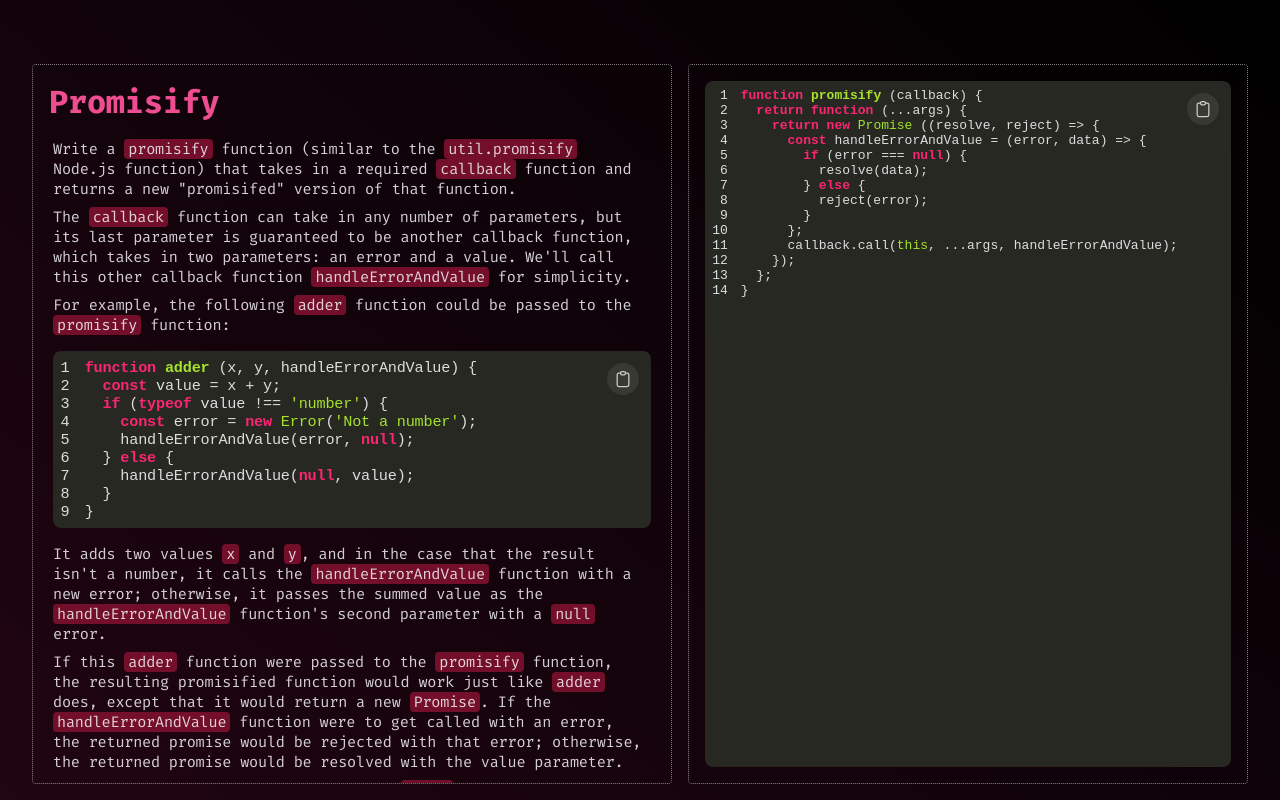
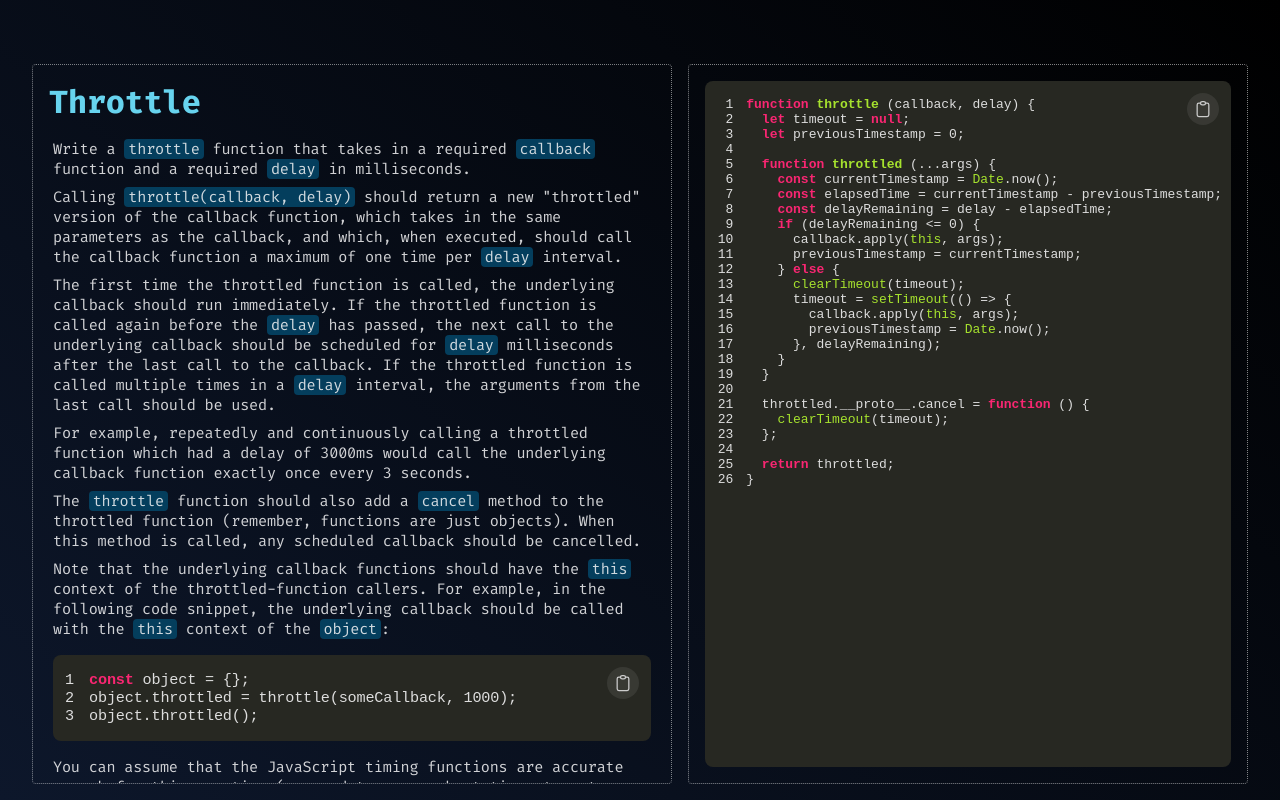
Before and after one commit to DemonDaddy22/frontend-expert, a React (Create React App) app: page / in a window 1280 px wide. Built offline with nearby package versions, Linux system fonts and the light colour scheme.

Commit message:
Implement Throttle exercise

```diff
--- a/src/App.tsx
+++ b/src/App.tsx
@@ -1,13 +1,13 @@
 import React from 'react';
 import './App.scss';
-import Promisify from './components/Promisify';
+import Throttle from './components/Throttle';
 import ThemeContextProvider from './context/ThemeContext';
 
 function App() {
   return (
     <ThemeContextProvider>
       <div className="container">
-        <Promisify />
+        <Throttle />
       </div>
     </ThemeContextProvider>
   );
--- /dev/null
+++ b/src/components/Throttle/codeBlocks.ts
@@ -0,0 +1,58 @@
+export const contextExample = `const object = {};
+object.throttled = throttle(someCallback, 1000);
+object.throttled();`;
+
+export const sampleUsage1 = `const throttled = throttle(console.log, 3000);
+document.addEventListener('keypress', () => throttled(currentTime));
+
+// currentTime = 0ms - user starts typing.
+// Callback function fires immediately: logs the currentTime at the last keypress, which was 0ms.
+// currentTime = 1000ms - user stops typing.
+// currentTime = 3000ms - 3000ms have elapsed since last log.
+// Callback function fires immediately: logs the currentTime at the last keypress, which was 1000ms.
+// currentTime = 7000ms - user starts typing.
+// Callback function fires immediately: logs the currentTime at the last keypress, which was 7000ms.
+// currentTime = 9000ms - user stops typing.
+// currentTime = 10000ms - 3000ms have elapsed since last log.`;
+
+export const sampleUsage2 = `const throttled = throttle(console.log, 3000);
+document.addEventListener('keypress', () => throttled(currentTime));
+
+// currentTime = 0ms - user starts typing.
+// Callback function fires immediately: logs the currentTime at the last keypress, which was 0ms.
+// currentTime = 1000ms - user stops typing.
+// currentTime = 2000ms - throttled.cancel() is called.
+// currentTime = 4000ms - user starts typing.
+// Callback function fires immediately: logs the currentTime at the last keypress, which was 4000ms.
+// currentTime = 5000ms - user stops typing; then throttled.cancel() is called.
+// currentTime = 7000ms - user starts typing.
+// Callback function fires immediately: logs the currentTime at the last keypress, which was 7000ms.
+// currentTime = 8000ms - user stops typing.
+// currentTime = 9000ms - throttled.cancel() is called.`;
+
+export const solutionCode = `function throttle (callback, delay) {
+  let timeout = null;
+  let previousTimestamp = 0;
+
+  function throttled (...args) {
+    const currentTimestamp = Date.now();
+    const elapsedTime = currentTimestamp - previousTimestamp;
+    const delayRemaining = delay - elapsedTime;
+    if (delayRemaining <= 0) {
+      callback.apply(this, args);
+      previousTimestamp = currentTimestamp;
+    } else {
+      clearTimeout(timeout);
+      timeout = setTimeout(() => {
+        callback.apply(this, args);
+        previousTimestamp = Date.now();
+      }, delayRemaining);
+    }
+  }
+
+  throttled.__proto__.cancel = function () {
+    clearTimeout(timeout);
+  };
+
+  return throttled;
+}`;
--- /dev/null
+++ b/src/components/Throttle/index.tsx
@@ -0,0 +1,79 @@
+import React from 'react';
+import { PROJECT_COLORS } from '../../constants/theme';
+import ProjectPage from '../ProjectPage';
+import QuestionDetails from '../QuestionDetails';
+import CodeBlock from '../UI/CodeBlock';
+import { contextExample, sampleUsage1, sampleUsage2, solutionCode } from './codeBlocks';
+import classes from './styles.module.scss';
+
+const Throttle: React.FC<Props> = () => {
+  return (
+    <ProjectPage background={PROJECT_COLORS.PROJECT19.background} containerClassName={classes.pageContainer}>
+      <QuestionDetails
+        title='Throttle'
+        titleClassName={classes.questionTitle}
+        containerClassName={classes.questionDetails}
+        descriptionClassName={classes.questionDescription}>
+        <p>
+          Write a <span className={classes.questionDescriptionHighlight}>throttle</span> function that takes in a
+          required <span className={classes.questionDescriptionHighlight}>callback</span> function and a required{' '}
+          <span className={classes.questionDescriptionHighlight}>delay</span> in milliseconds.
+        </p>
+        <p>
+          Calling <span className={classes.questionDescriptionHighlight}>throttle(callback, delay)</span> should return
+          a new "throttled" version of the callback function, which takes in the same parameters as the callback, and
+          which, when executed, should call the callback function a maximum of one time per{' '}
+          <span className={classes.questionDescriptionHighlight}>delay</span> interval.
+        </p>
+        <p>
+          The first time the throttled function is called, the underlying callback should run immediately. If the
+          throttled function is called again before the{' '}
+          <span className={classes.questionDescriptionHighlight}>delay</span> has passed, the next call to the
+          underlying callback should be scheduled for{' '}
+          <span className={classes.questionDescriptionHighlight}>delay</span> milliseconds after the last call to the
+          callback. If the throttled function is called multiple times in a{' '}
+          <span className={classes.questionDescriptionHighlight}>delay</span> interval, the arguments from the last call
+          should be used.
+        </p>
+        <p>
+          For example, repeatedly and continuously calling a throttled function which had a delay of 3000ms would call
+          the underlying callback function exactly once every 3 seconds.
+        </p>
+        <p>
+          The <span className={classes.questionDescriptionHighlight}>throttle</span> function should also add a{' '}
+          <span className={classes.questionDescriptionHighlight}>cancel</span> method to the throttled function
+          (remember, functions are just objects). When this method is called, any scheduled callback should be
+          cancelled.
+        </p>
+        <p>
+          Note that the underlying callback functions should have the{' '}
+          <span className={classes.questionDescriptionHighlight}>this</span> context of the throttled-function callers.
+          For example, in the following code snippet, the underlying callback should be called with the{' '}
+          <span className={classes.questionDescriptionHighlight}>this</span> context of the{' '}
+          <span className={classes.questionDescriptionHighlight}>object</span>:
+        </p>
+        <div className={classes.codeWrapper}>
+          <CodeBlock codeString={contextExample} />
+        </div>
+        <p>
+          You can assume that the JavaScript timing functions are accurate enough for this question (no need to worry
+          about timeouts not firing at exact times). You also don't need to save the return value of the throttled
+          function; it can return <span className={classes.questionDescriptionHighlight}>undefined</span>.
+        </p>
+        <div className={classes.codeWrapper}>
+          <h3 className={classes.codeBlockHeader}>Sample Usage #1</h3>
+          <CodeBlock codeString={sampleUsage1} />
+        </div>
+        <div className={classes.codeWrapper}>
+          <h3 className={classes.codeBlockHeader}>Sample Usage #2</h3>
+          <CodeBlock codeString={sampleUsage2} />
+        </div>
+      </QuestionDetails>
+      <section className={classes.solutionContainer}>
+        <CodeBlock codeString={solutionCode} containerClassName={classes.fullHeight} />
+      </section>
+    </ProjectPage>
+  );
+};
+
+export default Throttle;
--- /dev/null
+++ b/src/components/Throttle/styles.module.scss
@@ -0,0 +1,63 @@
+@import '../../constants/theme.scss';
+@import '../../utils/mixins.scss';
+
+.pageContainer {
+  @media screen and (min-width: 992px) {
+    overflow-y: hidden;
+  }
+}
+
+.questionDetails {
+  @media screen and (min-width: 992px) {
+    max-width: 40rem;
+    max-height: 90vh;
+    overflow-y: auto;
+  }
+}
+
+.questionDescription {
+  @include spacing (0 0.25rem);
+  word-break: break-word;
+  white-space: break-spaces;
+}
+
+.questionTitle {
+  color: $project-header-19;
+}
+
+.break {
+  @include spacing ($margin: 0.5rem 0);
+}
+
+.questionDescriptionHighlight {
+  @include spacing (0 0.25rem);
+  background-color: $project-highlight-19;
+  border-radius: 0.25rem;
+}
+
+.codeWrapper {
+  @include spacing (0.5rem 0);
+}
+
+.codeBlockHeader {
+  @include spacing (0.5rem 0);
+  color: $white;
+}
+
+.solutionContainer {
+  @include spacing (1rem);
+  border: 1px dotted rgba($color: $white, $alpha: 0.5);
+  border-radius: 0.25rem;
+  align-self: stretch;
+  flex: 1;
+
+  @media screen and (min-width: 992px) {
+    overflow-y: auto;
+    max-width: 60rem;
+  }
+}
+
+.fullHeight {
+  @include spacing (0, 0);
+  height: 100%;
+}
--- a/src/components/UI/CodeBlock/styles.module.scss
+++ b/src/components/UI/CodeBlock/styles.module.scss
@@ -13,7 +13,7 @@
 }
 
 .codeBlock {
-  @include spacing (0.25rem 0.5rem);
+  padding: 1rem 0.75rem !important;
   overflow-x: auto;
   border-radius: 0.5rem;
   flex: 1;
--- a/src/constants/theme.scss
+++ b/src/constants/theme.scss
@@ -142,3 +142,8 @@ $project-output-17: #F9E1AE;
 $project-bg-18: linear-gradient(40deg, #200512 0%, $black 100%);
 $project-header-18: #EE4D91;
 $project-highlight-18: #730F2A;
+
+// project-19
+$project-bg-19: linear-gradient(40deg, #0D172B 0%, $black 100%);
+$project-header-19: #67D3EE;
+$project-highlight-19: #043E5D;
--- a/src/constants/theme.ts
+++ b/src/constants/theme.ts
@@ -72,4 +72,7 @@ export const PROJECT_COLORS: { [key: string]: { [key: string]: string } } = {
   PROJECT18: {
     background: `linear-gradient(40deg, #200512 0%, ${COLORS.BLACK} 100%)`,
   },
+  PROJECT19: {
+    background: `linear-gradient(40deg, #0D172B 0%, ${COLORS.BLACK} 100%)`,
+  },
 };
```
Also changed, not shown: src/components/Throttle/README.md (added).
